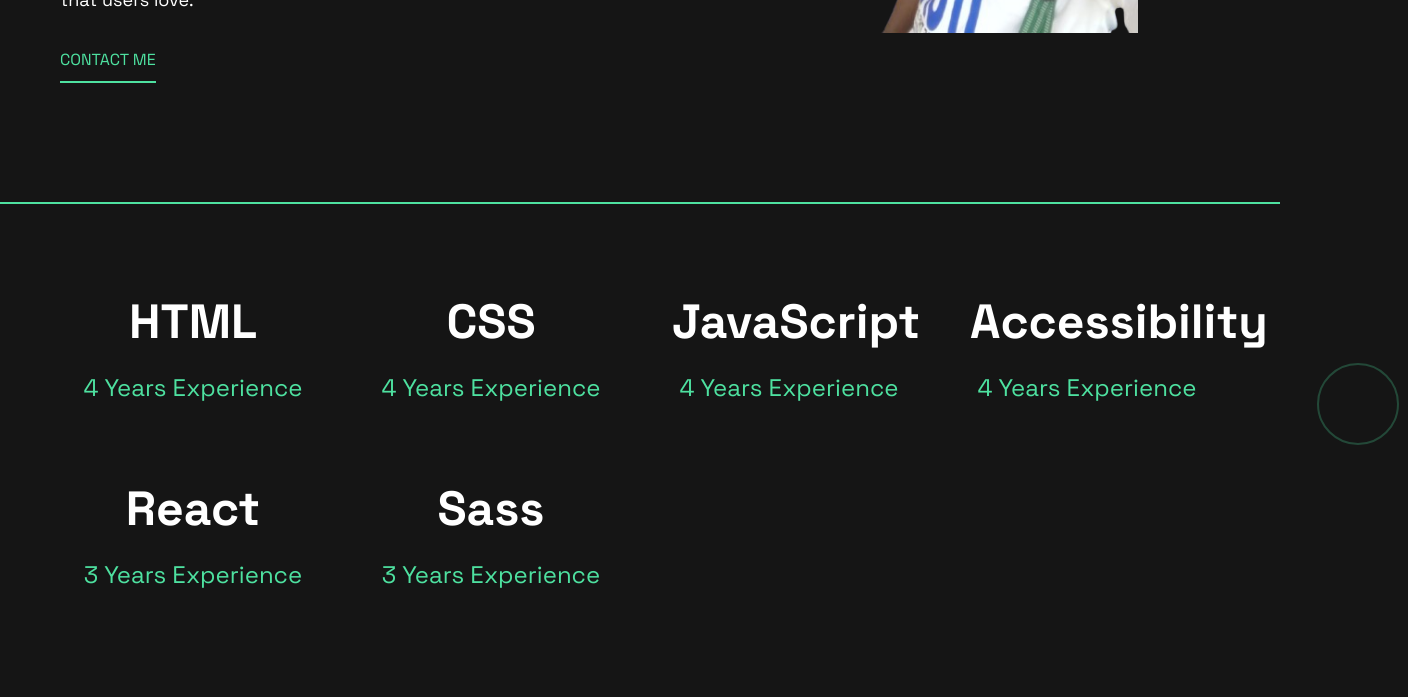
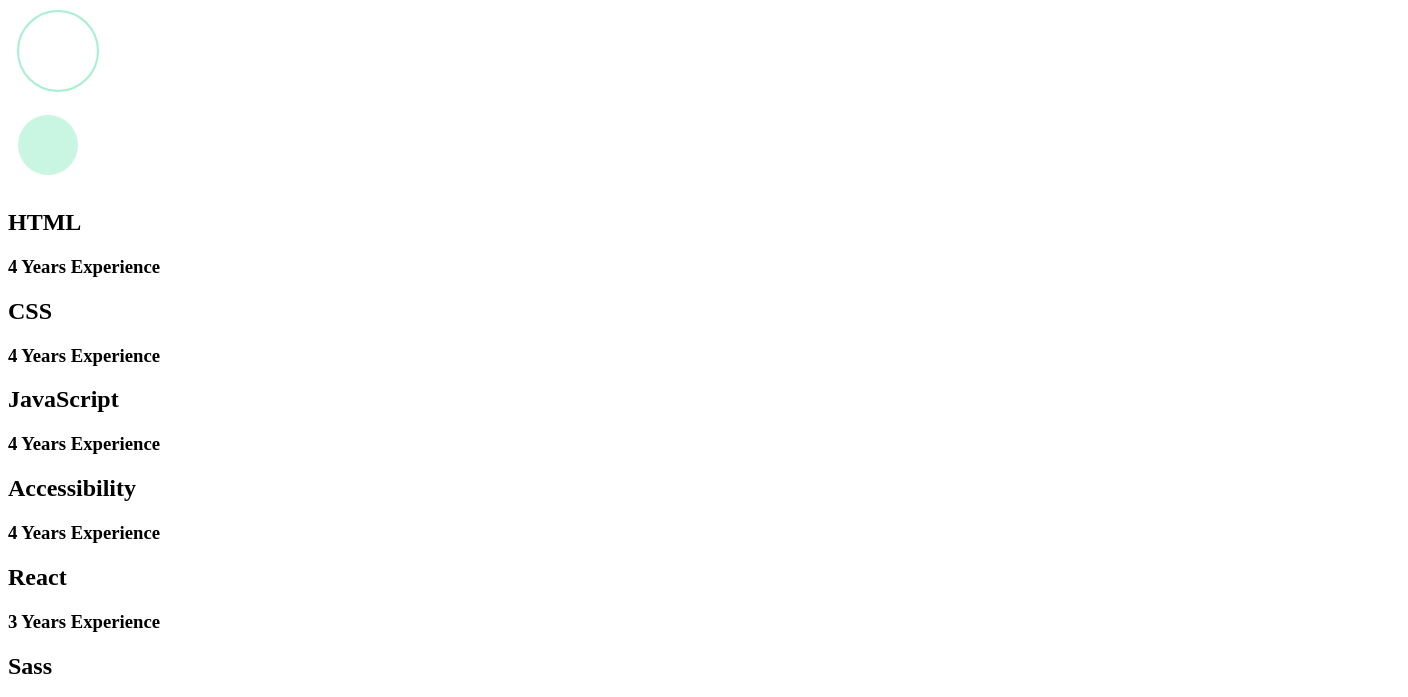
Before and after one commit to ghost-closed/Dev-porfolio-1, a plain HTML site: page index.html in a window 1280 px wide. Shown: the part 596-1293 px from the top of the page, 1408 px wide, since content can reach past the window. Drawn offline with Linux system fonts and the light colour scheme.

Commit message:
Add files via upload

```diff
--- a/index.html
+++ b/index.html
@@ -10,7 +10,6 @@
       href="https://fonts.googleapis.com/css2?family=Space+Grotesk:wght@300..700&display=swap"
       rel="stylesheet"
     />
-    <link rel="stylesheet" href="./portfolio.css">
   </head>
   <body>
     <div class="container-1">
```
